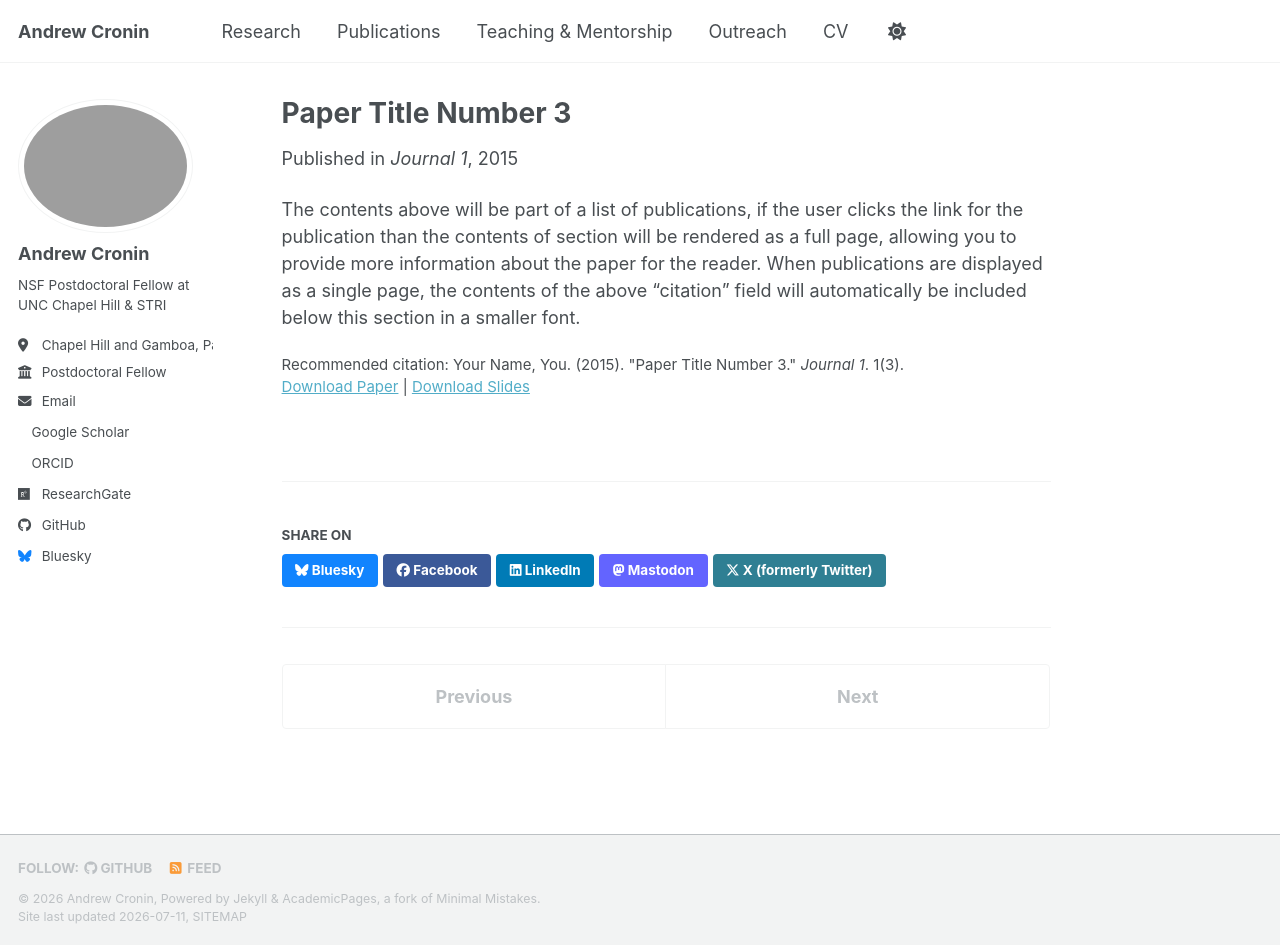
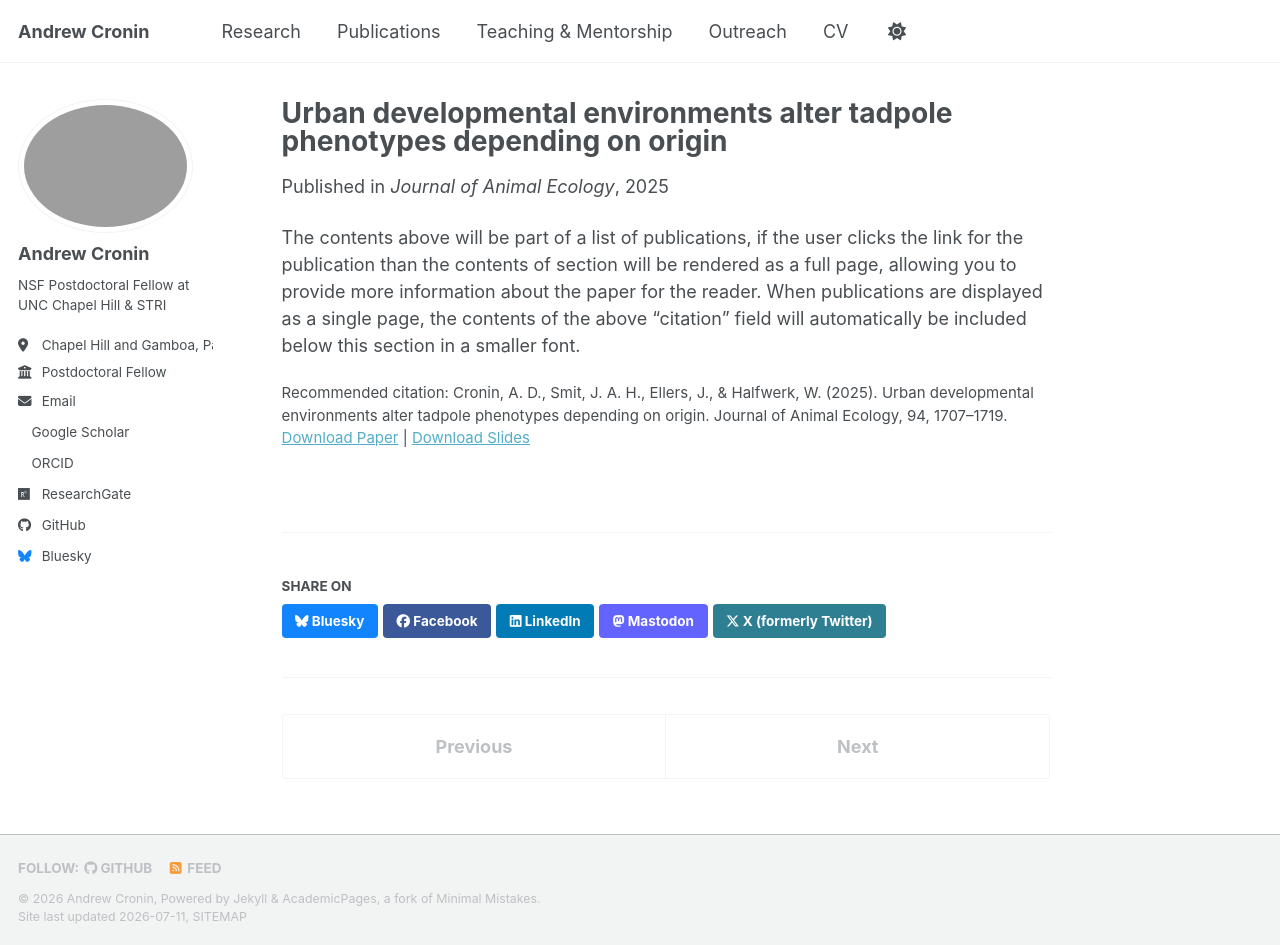
Before and after one commit to andrewdcronin/andrewdcronin.github.io, a Jekyll site: the page built from _publications/2015-10-01-paper-title-number-3.md, in a window 1280 px wide and 945 px high. Built offline with Jekyll 4.4.1, drawn with Linux system fonts in a browser that asks for light colours; a style sheet for code colours, icons or effects is not loaded.

Commit message:
Update publication details for Paper Title Number 3

```diff
--- a/_publications/2015-10-01-paper-title-number-3.md
+++ b/_publications/2015-10-01-paper-title-number-3.md
@@ -1,14 +1,14 @@
 ---
-title: "Paper Title Number 3"
+title: "Urban developmental environments alter tadpole phenotypes depending on origin"
 collection: publications
 category: manuscripts
 permalink: /publication/2015-10-01-paper-title-number-3
-excerpt: 'This paper is about the number 3. The number 4 is left for future work.'
-date: 2015-10-01
-venue: 'Journal 1'
+excerpt: ''
+date: 2025-06-29
+venue: 'Journal of Animal Ecology'
 slidesurl: 'https://academicpages.github.io/files/slides3.pdf'
 paperurl: 'https://academicpages.github.io/files/paper3.pdf'
-citation: 'Your Name, You. (2015). &quot;Paper Title Number 3.&quot; <i>Journal 1</i>. 1(3).'
+citation: 'Cronin, A. D., Smit, J. A. H., Ellers, J., & Halfwerk, W. (2025). Urban developmental environments alter tadpole phenotypes depending on origin. Journal of Animal Ecology, 94, 1707–1719.'
 ---
 
 The contents above will be part of a list of publications, if the user clicks the link for the publication than the contents of section will be rendered as a full page, allowing you to provide more information about the paper for the reader. When publications are displayed as a single page, the contents of the above "citation" field will automatically be included below this section in a smaller font.
```
